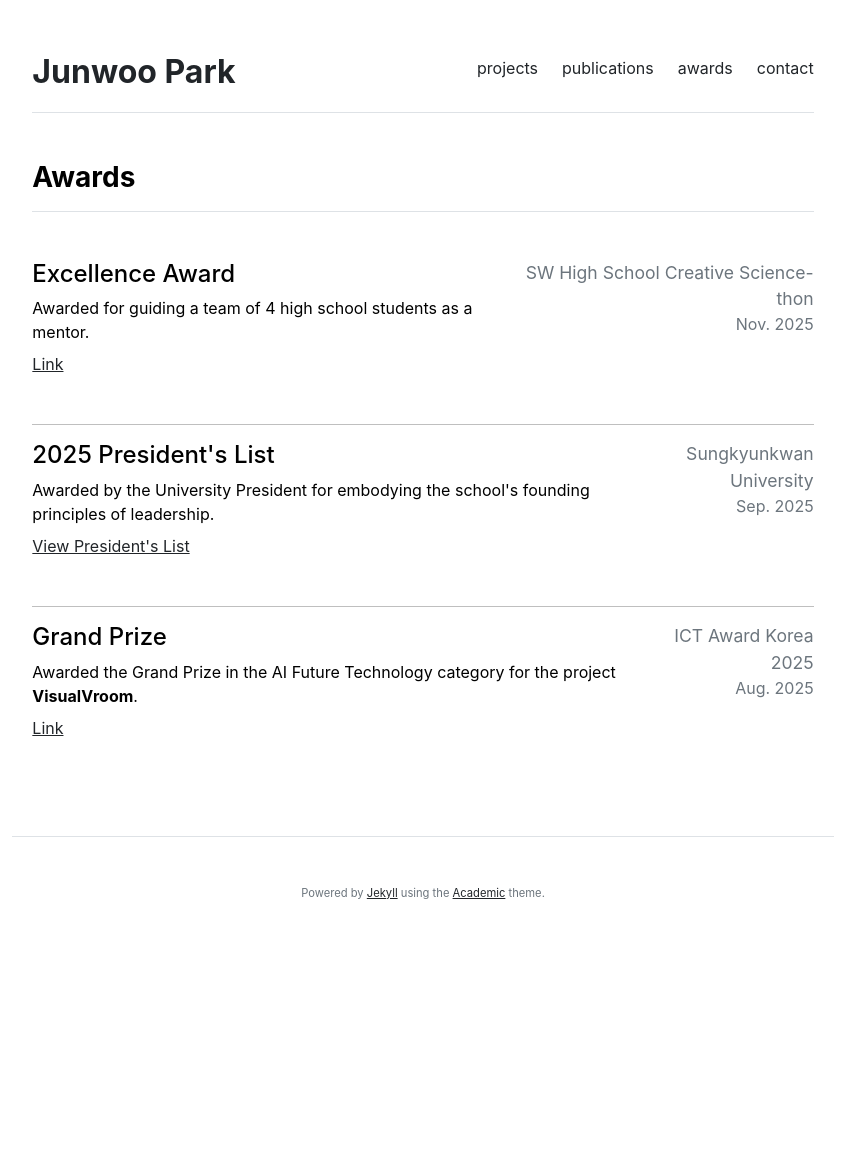
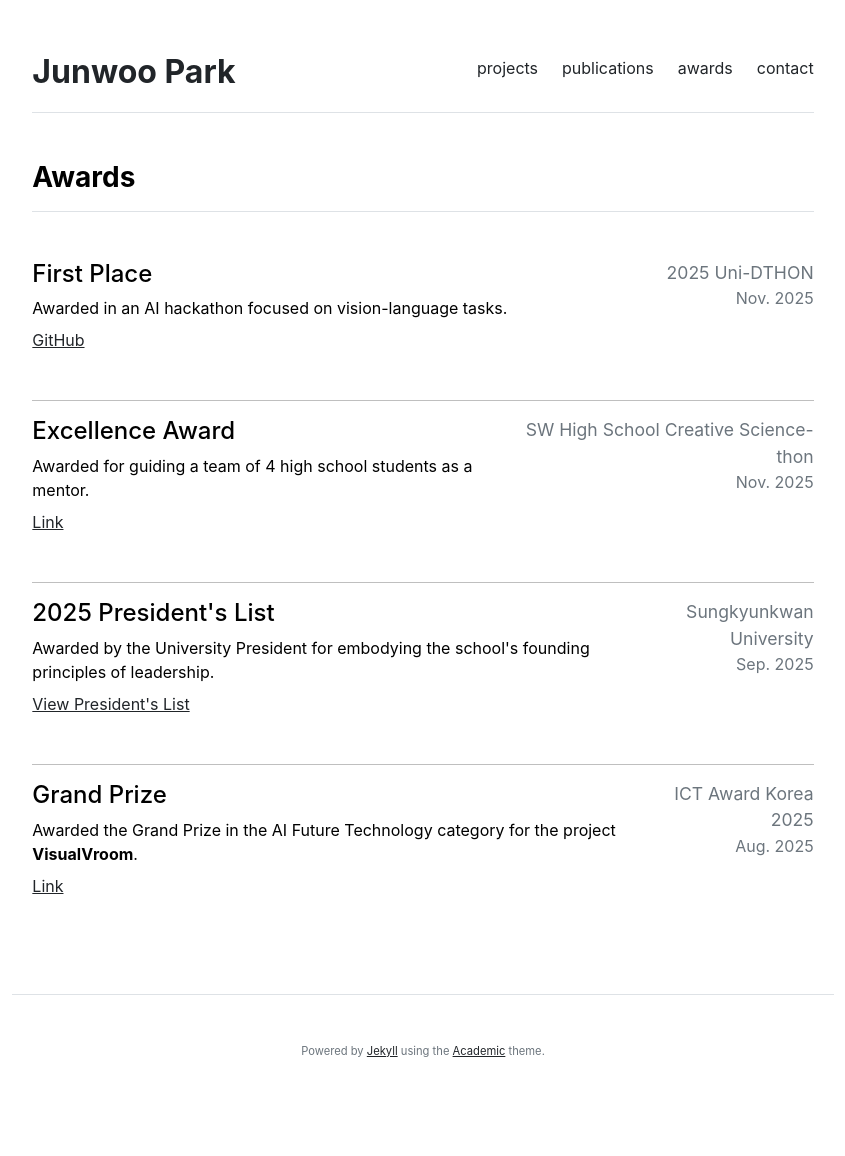
Before and after one commit to junwoop0/junwoop0.github.io, a Jekyll site: the page built from awards.md, in a window 1280 px wide. Shown: the whole page, without its empty margins (217-1062 px from the left). Built offline with Jekyll 4.4.1, drawn with Linux system fonts in a browser that asks for light colours; before the commit the page ends 998 px from its top, so only the background shows below that.

Commit message:
update profile

```diff
--- a/awards.md
+++ b/awards.md
@@ -2,6 +2,23 @@
 layout: page
 title: "Awards"
 ---
+
+<div class="honor-item mb-5">
+  <div class="d-flex justify-content-between align-items-start">
+    <div>
+      <h4 class="mb-2">First Place</h4>
+      <p class="mb-2">Awarded in an AI hackathon focused on vision-language tasks.</p>
+      <p class="mb-0"><a href="https://github.com/junwooP0/uni-dthon-team9" target="_blank">GitHub</a></p>
+    </div>
+    <div class="text-end">
+      <div class="text-muted" style="font-size: 1.1rem;">2025 Uni-DTHON</div>
+      <div class="text-muted" style="font-size: 1rem;">Nov. 2025</div>
+    </div>
+  </div>
+</div>
+
+<hr>
+
 
 <div class="honor-item mb-5">
   <div class="d-flex justify-content-between align-items-start">
```
